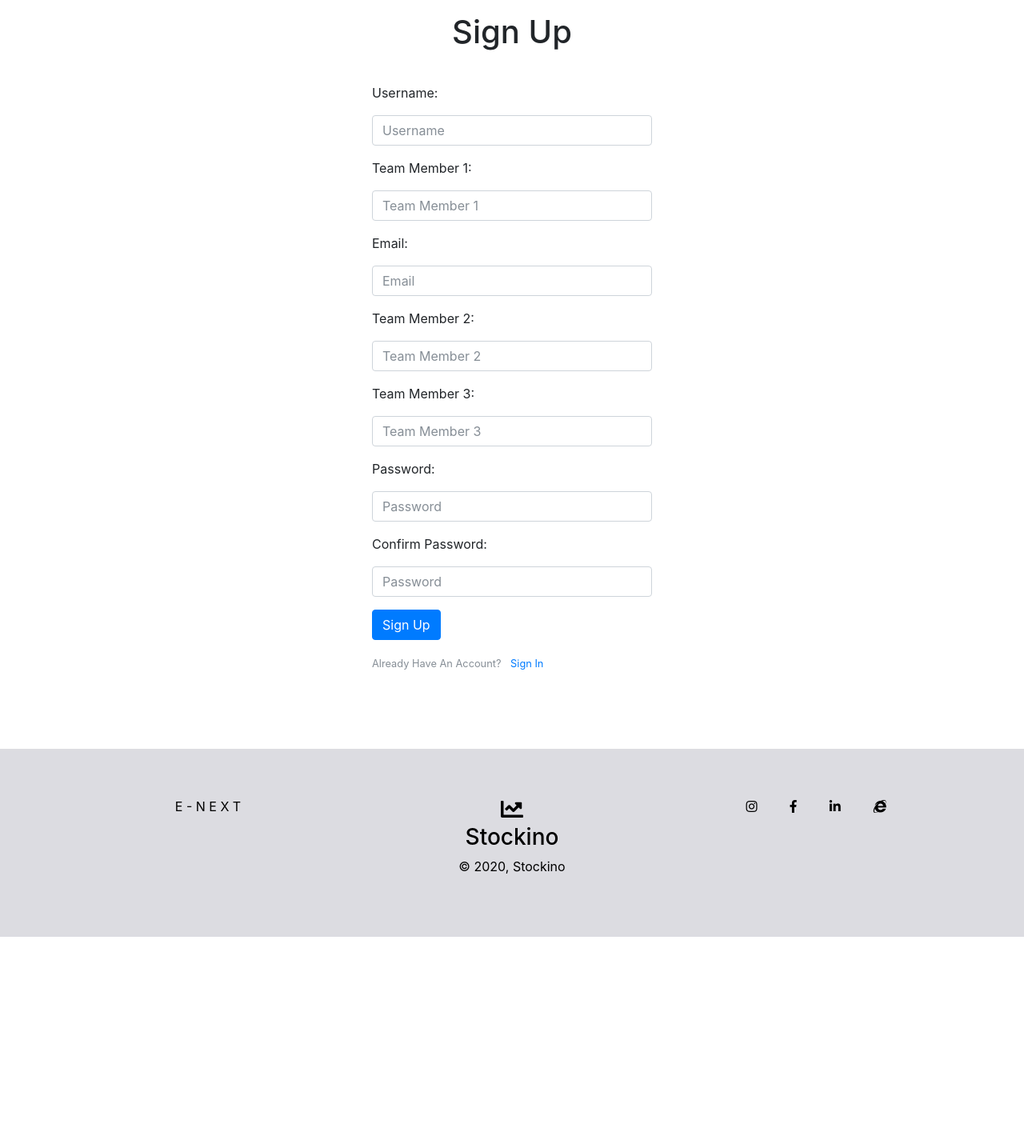
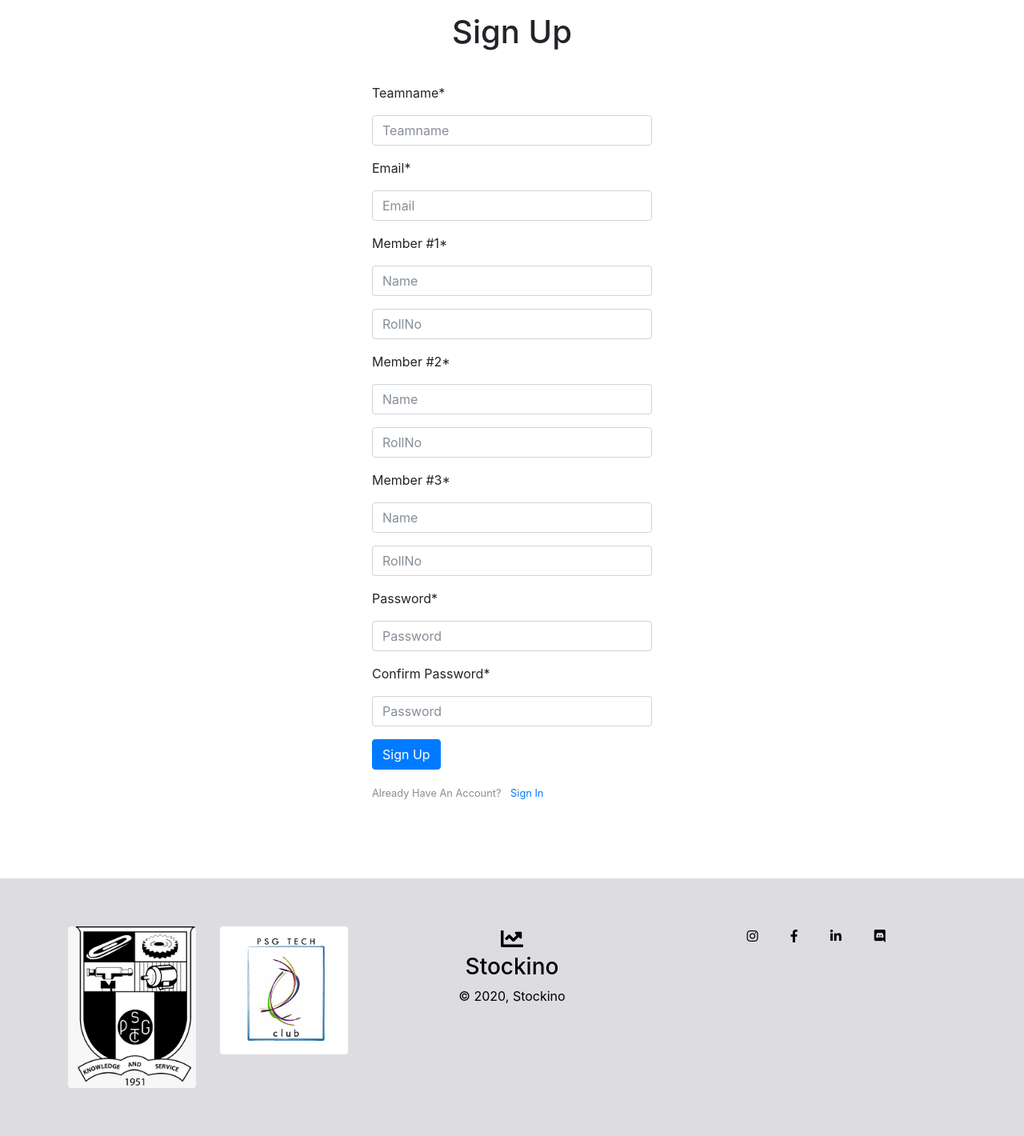
Before and after one commit to MrRhuezzler/Stockino, a Django app: page /register/ in a window 1280 px wide. Shown: the part 56-1476 px from the top of the page at 80% size. Before the commit the page ends 1227 px from the top, so only its background shows below. Run offline with Django 3.2, Linux system fonts and the light colour scheme; some libraries are stand-ins or nearby versions; some web fonts are replaced.

Commit message:
Major Changes

```diff
--- a/accounts/forms.py
+++ b/accounts/forms.py
@@ -66,8 +66,8 @@
 
 
 class LoginForm(forms.Form):
-    username = forms.CharField(label='Username', widget=forms.TextInput(
-        attrs={'class': 'form-control my-2', 'placeholder': 'Username'}
+    username = forms.CharField(label='Teamname', widget=forms.TextInput(
+        attrs={'class': 'form-control my-2', 'placeholder': 'Teamname'}
     ))
     password = forms.CharField(widget=forms.PasswordInput(
         attrs={'class': 'form-control my-2', 'placeholder': 'Password'}
@@ -126,36 +126,49 @@
 
 
 class RegisterForm(forms.ModelForm):
-    username = forms.CharField(label='Username', widget=forms.TextInput(
-        attrs={'class': 'form-control my-2', 'placeholder': 'Username'}
+    username = forms.CharField(label='Teamname', widget=forms.TextInput(
+        attrs={'class': 'form-control my-2', 'placeholder': 'Teamname'}
     ))
 
-    full_name = forms.CharField(label='Team Member 1', widget=forms.TextInput(
-        attrs={'class': 'form-control my-2', 'placeholder': 'Team Member 1'}
-    ))
     email = forms.EmailField(label='Email', widget=forms.EmailInput(
         attrs={'class': 'form-control my-2', 'placeholder': 'Email'}
     ))
 
+    full_name = forms.CharField(label='Member #1', widget=forms.TextInput(
+        attrs={'class': 'form-control my-2', 'placeholder': 'Name'}
+    ))
+
+    full_name_rollno = forms.CharField(label='', widget=forms.TextInput(
+        attrs={'class': 'form-control my-2', 'placeholder': 'RollNo'}
+    ))
+
+
     # Not Required
 
-    teamMember_2_Name = forms.CharField(label='Team Member 2', widget=forms.TextInput(
-        attrs={'class': 'form-control my-2', 'placeholder': 'Team Member 2'}
+    teamMember_2_Name = forms.CharField(label='Member #2', widget=forms.TextInput(
+        attrs={'class': 'form-control my-2', 'placeholder': 'Name'}
     ))
-    teamMember_3_Name = forms.CharField(label='Team Member 3', widget=forms.TextInput(
-        attrs={'class': 'form-control my-2', 'placeholder': 'Team Member 3'}
+    teamMember_2_rollno = forms.CharField(label='', widget=forms.TextInput(
+        attrs={'class': 'form-control my-2', 'placeholder': 'RollNo'}
+    ))
+    teamMember_3_Name = forms.CharField(label='Member #3', widget=forms.TextInput(
+        attrs={'class': 'form-control my-2', 'placeholder': 'Name'}
+    ))
+    teamMember_3_rollno = forms.CharField(label='', widget=forms.TextInput(
+        attrs={'class': 'form-control my-2', 'placeholder': 'RollNo'}
     ))
 
     password1 = forms.CharField(label='Password', widget=forms.PasswordInput(
         attrs={'class': 'form-control my-2', 'placeholder': 'Password'}
     ))
+
     password2 = forms.CharField(label='Confirm Password', widget=forms.PasswordInput(
         attrs={'class': 'form-control my-2', 'placeholder': 'Password'}
     ))
 
     class Meta:
         model = User
-        fields = ('username', 'full_name', 'email')
+        fields = ('username', 'email', 'full_name')
 
     def clean_password2(self):
         """ Check that the two password entries match """
@@ -174,7 +187,7 @@
     def save(self, commit=True):
         """ Save the provided password in hashed format """
         user = super(RegisterForm, self).save(commit=False)
-        user.teammates = ", ".join([self.cleaned_data.get('teamMember_2_Name'), self.cleaned_data.get('teamMember_3_Name')])
+        user.teammates = ", ".join([f"{self.cleaned_data.get('full_name')}#{self.cleaned_data.get('full_name_rollno')}", f"{self.cleaned_data.get('teamMember_2_Name')}#{self.cleaned_data.get('teamMember_2_rollno')}", f"{self.cleaned_data.get('teamMember_3_Name')}#{self.cleaned_data.get('teamMember_3_rollno')}"])
         user.set_password(self.cleaned_data["password1"])
         user.is_active = False
         if commit:
--- a/accounts/models.py
+++ b/accounts/models.py
@@ -75,10 +75,10 @@
     email = models.EmailField(unique=True, max_length=255)
     full_name = models.CharField(max_length=255, blank=True, null=True)
     teammates = models.CharField(max_length=100, blank=True, null=True)
-    cash = models.DecimalField(max_digits=20, decimal_places=2, default=DEFAULT_LOAN_AMOUNT)
-    loan = models.DecimalField(max_digits=20, decimal_places=2, default=DEFAULT_LOAN_AMOUNT)
-    loan_count = models.IntegerField(default=1)  # For arithmetic interest calculation
-    loan_count_absolute = models.IntegerField(default=1)  # For overall loan issue count
+    cash = models.DecimalField(max_digits=20, decimal_places=2, default=Decimal(100000.00))
+    loan = models.DecimalField(max_digits=20, decimal_places=2, default=0)
+    loan_count = models.IntegerField(default=0)  # For arithmetic interest calculation
+    loan_count_absolute = models.IntegerField(default=0)  # For overall loan issue count
     coeff_of_variation = models.DecimalField(max_digits=20, decimal_places=2, default=0.00)  # For tie breaker in leaderboard
     is_active = models.BooleanField(default=True)
     staff = models.BooleanField(default=False)
@@ -118,8 +118,8 @@
         return self.staff
 
     def buy_stocks(self, quantity, price):
-        purchase_amount = Decimal(quantity) * price # TODO : quoted price
-        if self.cash >= purchase_amount:
+        purchase_amount = Decimal(quantity) * price
+        if self.cash >= purchase_amount + 20:
             self.cash -= Decimal(quantity) * price
             self.cash -= 20
             self.save()
@@ -240,7 +240,8 @@
                 path = '{base}{path}'.format(base=base_url, path=key_path)
                 context = {
                     'path': path,
-                    'email': self.email
+                    'email': self.email,
+                    'username' : self.user.username,
                 }
                 txt_ = get_template('registration/emails/verify.txt').render(context)
                 html_ = get_template('registration/emails/verify.html').render(context)
@@ -289,36 +290,23 @@
 
 
 def pre_save_news_receiver(sender, instance, *args, **kwargs):
-    hook = Webhook(DISCORD_NEWS_BOT_URL)
 
-    em = Embed(
-        title = instance.title,
-        description = instance.content,
-        timestamp='now',
-        color=0xFF0022
-    )
+    if(instance.is_active):
 
-    hook.send(
-        content="@everyone Here is a news update !",
-        embed=em,
-        username="News",
-        avatar_url=DISCORD_NEWS_BOT_AVATAR,
-    )
+        hook = Webhook(DISCORD_NEWS_BOT_URL)
 
-    # obj = {
-    # "content": "** @everyone Here is a news update ! **\n.",
-    # "embeds": [
-    #     {
-    #     "title": f"{instance.title}",
-    #     "description": f"{instance.content}",
-    #     "color": 720640,
-    #     "footer": {
-    #         "text": "Last Updated"
-    #     },
-    #     "timestamp": f'{instance.updated.strftime("%Y - %m - %d")}'
-    #     }
-    # ],
-    # "username": "StockiBot"
-    # }
+        em = Embed(
+            title = instance.title,
+            description = instance.content,
+            timestamp='now',
+            color=0xFF0022
+        )
+
+        hook.send(
+            content="@everyone Here is a news update !",
+            embed=em,
+            username="News",
+            avatar_url=DISCORD_NEWS_BOT_AVATAR,
+        )
 
 pre_save.connect(pre_save_news_receiver, sender=News)
--- a/stockino/settings/__init__.py
+++ b/stockino/settings/__init__.py
@@ -1,5 +1,5 @@
 # from .base import *
 
-from .production import *
+# from .production import *
 
-# from .local import *
+from .local import *
--- a/stockino/settings/local.py
+++ b/stockino/settings/local.py
@@ -42,7 +42,7 @@
 STOP_TIME = datetime(2020, 12, 25, 0, 0, 0)
 
 # Discord News
-DISCORD_NEWS_BOT_URL = "https://discord.com/api/webhooks/783525869922549760/pj7xct1YctNiAgA6U0mDo6bv981_BCqUZwN9tF1rwGYyYvYvcSkgbwfTZHe7NSqRHZjU"
+DISCORD_NEWS_BOT_URL = "https://discord.com/api/webhooks/785882683426865162/xZI0siSa_N8L1YdxDmEvk4k2fxuf4_--rF85j1kH8BjCUwteJmfIc8cp49ltvIzKww5R"
 DISCORD_NEWS_BOT_AVATAR = "https://media1.tenor.com/images/ccf584b7ebafc83beb1b929ae93421ec/tenor.gif?itemid=5753267"
 
 # Application definition
--- a/stockino/settings/production.py
+++ b/stockino/settings/production.py
@@ -41,10 +41,10 @@
 ADMINS = MANAGERS
 
 # Bank Data
-DEFAULT_LOAN_AMOUNT = Decimal(5000.00)
+DEFAULT_LOAN_AMOUNT = Decimal(25000.00)
 MAX_LOAN_ISSUE = 2
-RATE_OF_INTEREST = Decimal(0.15)  # 15%
-TAX_RATE = Decimal(0.40)  # 40%
+RATE_OF_INTEREST = Decimal(0.10)  # 10%
+TAX_RATE = Decimal(0.15)  # 15%
 
 # Global settings
 START_TIME = datetime(2020, 10, 25, 0, 0, 0)
--- a/templates/base/footer.html
+++ b/templates/base/footer.html
@@ -1,10 +1,19 @@
+{% load static %}
 <footer class="footer-custom">
     <div class="container">
         <div class="row">
             <div class="col-md-4 footer-copyright">
-                <p class="text-center">
+                <!-- <p class="text-center">
                     <a class="anchor-black" href="https://www.psgtecheclub.com/" target="_blank">E - N E X T</a>
-                </p>
+                </p> -->
+                <div class="row">
+                    <div class="col-md-6 footer-copyright">
+                        <img class="img-fluid rounded" src="{% static 'img/PSGTech.jpeg' %}"/>
+                    </div>
+                    <div class="col-md-6 footer-copyright">
+                        <img class="img-fluid rounded" src="{% static 'img/EClub.jpeg' %}"/>
+                    </div>
+                </div>
             </div>
             <div class="col-md-4 mx-auto">
                 <h3 class="text-center"><i class="fas fa-chart-line" aria-hidden="true"></i><br>
@@ -30,8 +39,8 @@
                         </a>&nbsp;&nbsp;&nbsp;&nbsp;&nbsp;&nbsp;
                     </li>
                     <li class="list-inline-item">
-                        <a class="anchor-black" target="_blank" href="https://www.psgtecheclub.com/">
-                            <i class="fab fa-internet-explorer" aria-hidden="true"></i>
+                        <a class="anchor-black" target="_blank" href="#">
+                            <i class="fab fa-discord" aria-hidden="true"></i>
                         </a>
                     </li>
                 </ul>
--- a/templates/registration/emails/verify.html
+++ b/templates/registration/emails/verify.html
@@ -1,5 +1,5 @@
 <p>Hello,</p>
-<p>Please activate your account for {{ email }} by clicking the link below:</p>
+<p>Please activate your account for {{ username }} by clicking the link below:</p>
 <p><a href="{{ path }}">{{ path }}</a></p>
 <p>Once you are activated, you can login!</p>
 <p>Thank You,</p>
--- a/templates/registration/emails/verify.txt
+++ b/templates/registration/emails/verify.txt
@@ -1,6 +1,6 @@
 Hello,
 
-Please activate your account for {{ email }} by clicking the link below:
+Please activate your account for {{ username }} by clicking the link below:
 
 {{ path }}
 
```
Also changed, not shown: accounts/templates/accounts/news.html (+9 -2 lines), templates/registration/emails/email_verification.html (added, +89 -0 lines), static_files/img/EClub.jpeg (added), static_files/img/PSGTech.jpeg (added), static_files/img/rules_1.png, static_files/img/rules_2.png, 4 other files.
